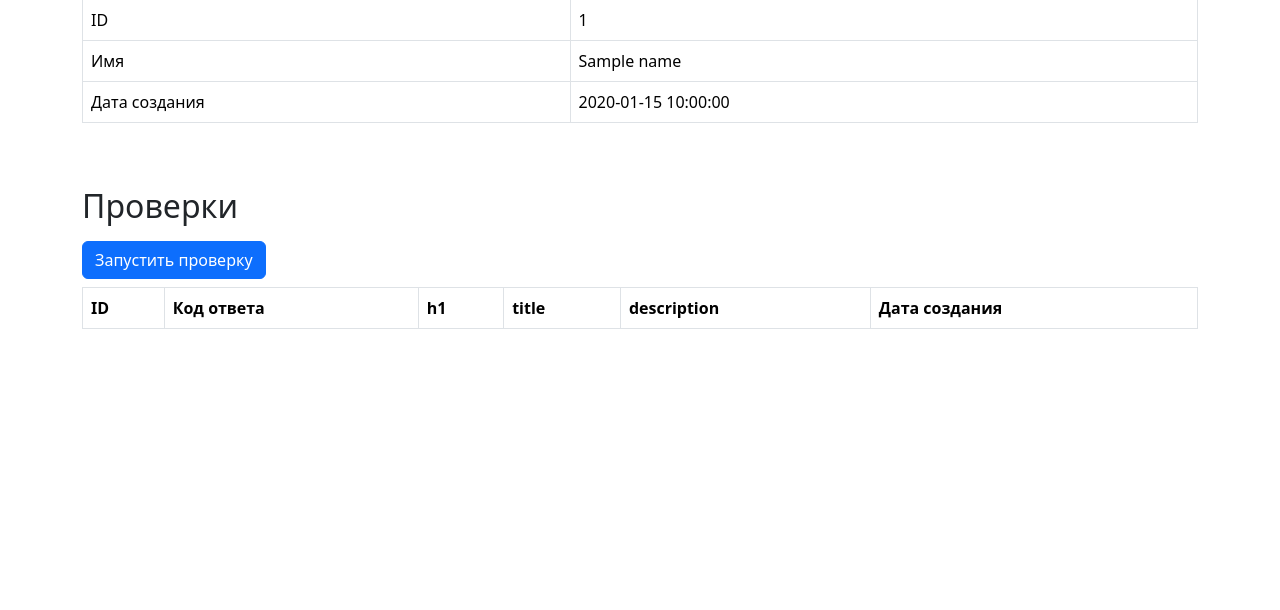
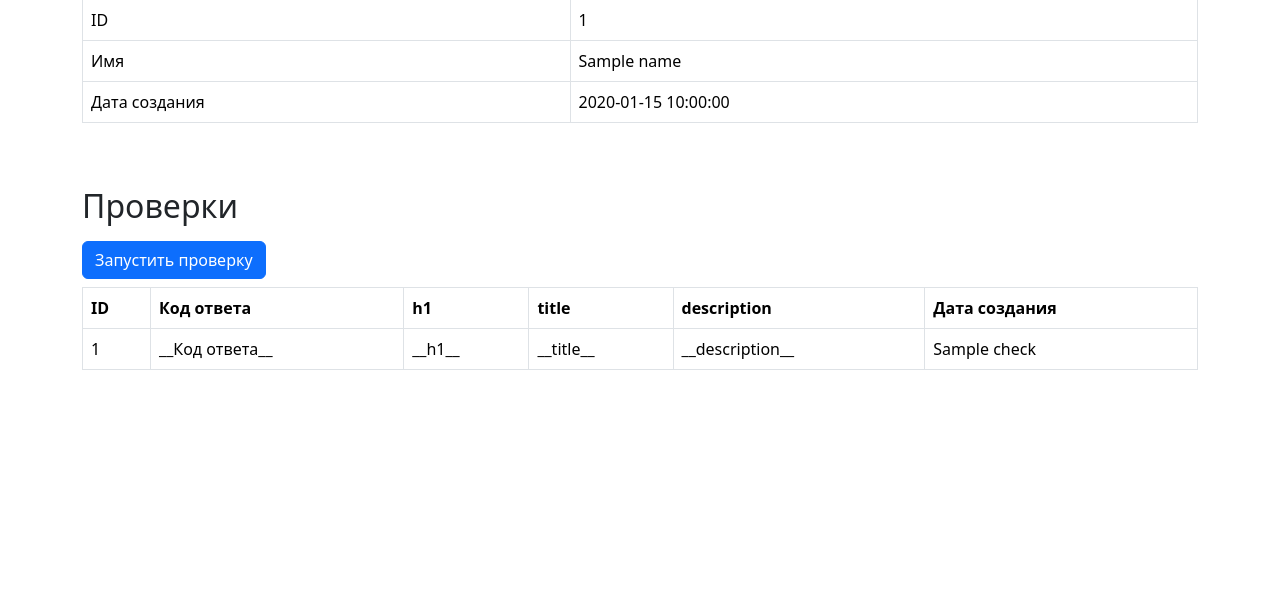
Before and after one commit to danokp/python-project-83, a Flask app: template page_analyzer/templates/urls/id/index.html in a window 1280 px wide. Shown: the part 129-739 px from the top of the page. Run offline with Flask 2, Linux system fonts and the light colour scheme; the template is opened without the code that fills it: most values are stand-ins (such as "Sample title", 1, 10 or a date in 2020); lists and menus that the app fills with data are empty.

Commit message:
Add page checks

```diff
--- a/page_analyzer/app.py
+++ b/page_analyzer/app.py
@@ -1,5 +1,5 @@
 import os
-from .database import Urls
+from .database import Urls, Url_checks
 from datetime import date
 from dotenv import load_dotenv
 from flask import Flask, request, render_template, flash, redirect, url_for
@@ -37,6 +37,7 @@ def list_pages():
             flash('Некорректный URL', category='error')
             if not url_user_input:
                 flash('URL обязателен', category='error')
+            db_urls.close()
             return render_template(
                 'index.html',
                 url=url_user_input
@@ -45,22 +46,43 @@ def list_pages():
             flash('Страница уже существует', category='info')
         else:
             flash('Страница успешно добавлена', category='success')
-            db_urls.insert(url, date.today())
-        return redirect(url_for('analize_page', id=db_urls.get('name', url)[0]))
+            db_urls.insert(
+                url=url,
+                date=date.today(),
+            )
+        id = db_urls.get('name', url)[0]
+        db_urls.close()
+        return redirect(url_for('analize_page', id=id))
     urls = db_urls.get_columns('id', ('id', 'name'))
+    db_urls.close()
     return render_template(
         'urls/index.html',
         urls=urls
     )
 
 
-@app.route('/urls/<id>', methods=['POST', 'GET'])
+@app.route('/urls/<id>')
 def analize_page(id):
     db_urls = Urls()
+    db_url_checks = Url_checks()
     url = db_urls.get('id', id)
+    checks = db_url_checks.get_columns_of_exact_url(id, 'id', ('id', 'created_at'))
     return render_template(
         'urls/id/index.html',
         id=url[0],
         name=url[1],
-        date=url[2]
+        date=url[2],
+        checks=checks
     )
+
+
+@app.post('/urls/<id>/checks')
+def check_page(id):
+    db_url_checks = Url_checks()
+    flash('Страница успешно проверена', category='success')
+    db_url_checks.insert(
+        url_id=id,
+        date=date.today(),
+    )
+    db_url_checks.close()
+    return redirect(url_for('analize_page', id=id))
--- a/page_analyzer/templates/urls/id/index.html
+++ b/page_analyzer/templates/urls/id/index.html
@@ -23,7 +23,7 @@
     </table>
 </div>
 <h2 class="mt-5 mb-3">Проверки</h2>
-<form action="#", method="post">
+<form action="{{ url_for('check_page', id=id) }}", method="post">
     <input type="submit" class="btn btn-primary" value="Запустить проверку">
 </form>
 <div>
@@ -36,6 +36,16 @@
             <th>description</th>
             <th>Дата создания</th>
         </tr>
+        {% for check in checks %}
+        <tr>
+            <td>{{ check[0] }}</td>
+            <td>__Код ответа__</td>
+            <td>__h1__</td>
+            <td>__title__</td>
+            <td>__description__</td>
+            <td>{{ check[1] }}</td>
+        </tr>
+        {% endfor %}
     </table>
 </div>
 {% endblock %}
```
